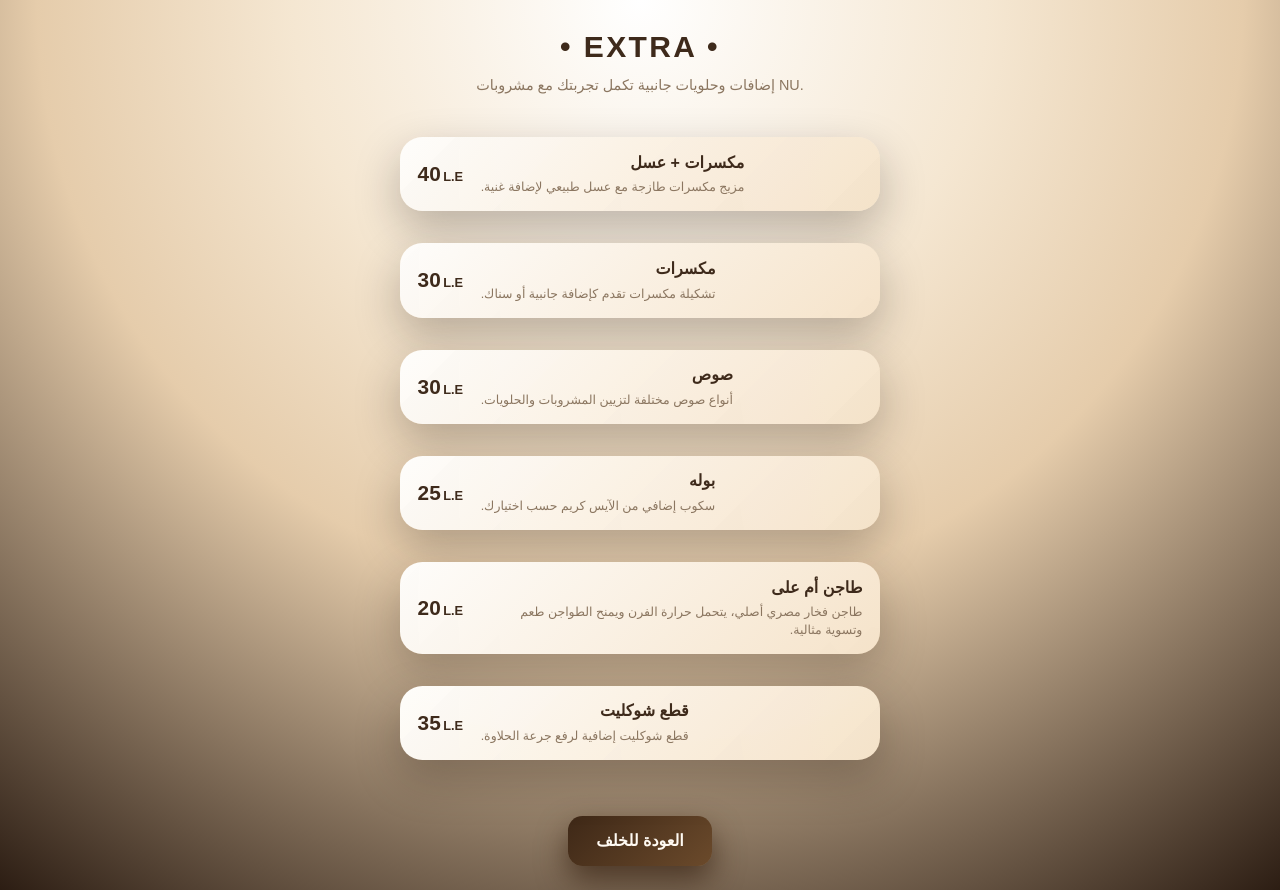
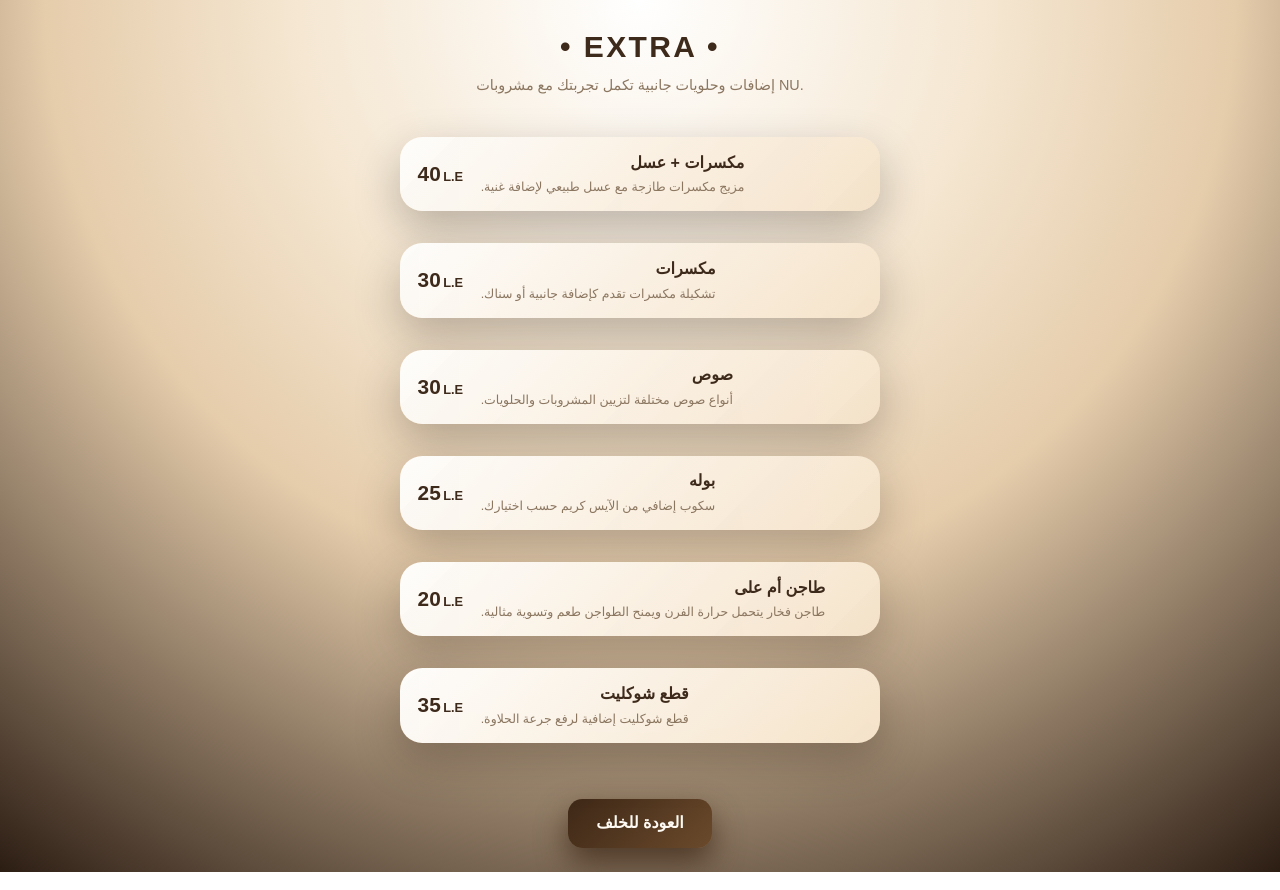
Before and after one commit to heshammmsaifff/nu-menu, a Next.js app: page /drinks/extra in a window 1280 px wide. Built offline with nearby package versions, Linux system fonts and the light colour scheme; a web font is replaced by a local one.

Commit message:
om ali 3

```diff
--- a/app/drinks/extra/page.js
+++ b/app/drinks/extra/page.js
@@ -28,7 +28,7 @@ export default function Extra() {
     {
       name: "طاجن أم على",
       description:
-        "طاجن فخار مصري أصلي، يتحمل حرارة الفرن ويمنح الطواجن طعم وتسوية مثالية.",
+        "طاجن فخار يتحمل حرارة الفرن ويمنح الطواجن طعم وتسوية مثالية.",
       sizes: [{ price: 20 }],
     },
     {
```
